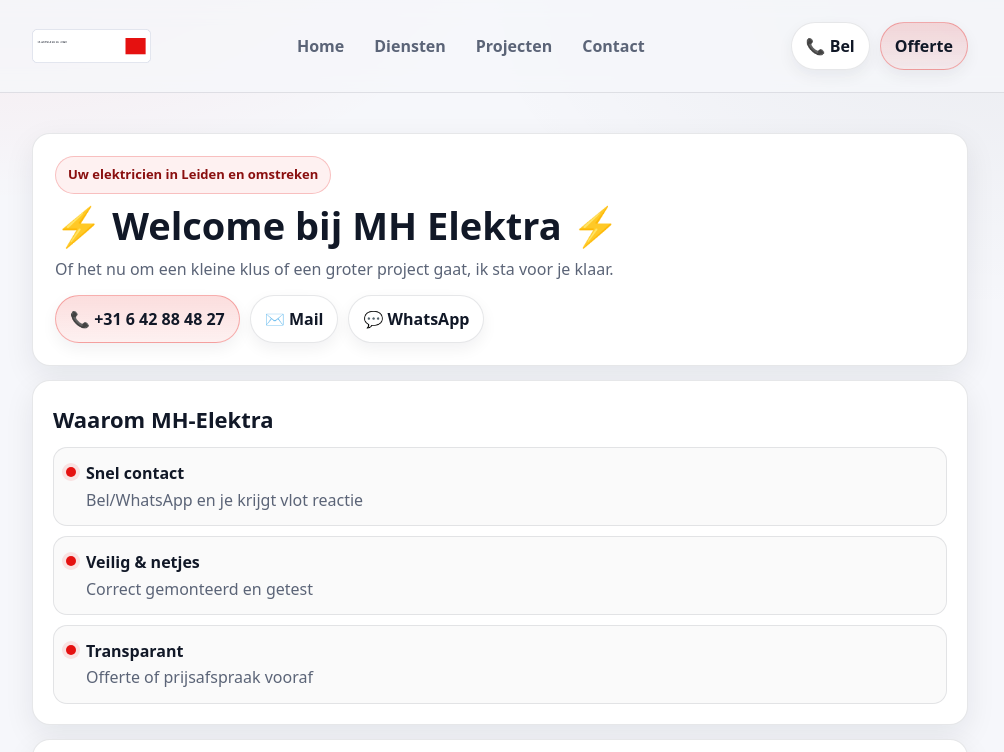
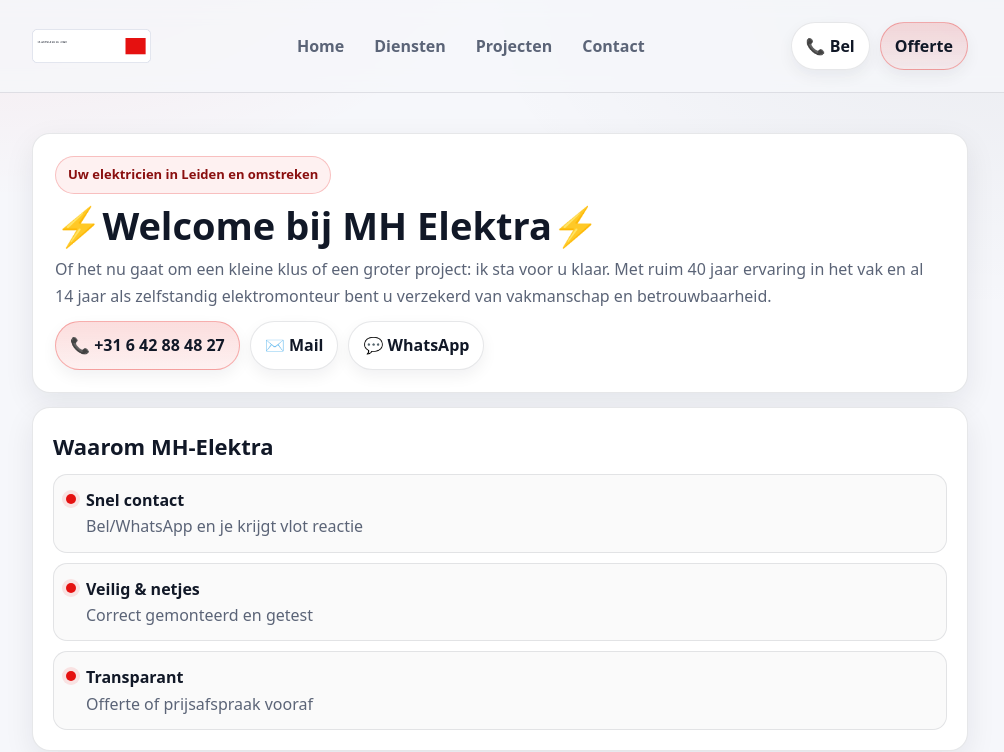
Before and after one commit to marcbeenhakker-rgb/MH-ELEKTRA, a Next.js app: page / in a window 1280 px wide. Shown: the top 752 px of the page, without its empty margins (140-1144 px from the left). Built offline with nearby package versions, Linux system fonts and the light colour scheme.

Commit message:
Update index.js

```diff
--- a/pages/index.js
+++ b/pages/index.js
@@ -7,9 +7,10 @@
       <section className="stack">
         <div className="hero card">
           <span className="kicker">Uw elektricien in Leiden en omstreken </span>
-          <h1>⚡ Welcome bij MH Elektra ⚡</h1>
+          <h1>⚡Welcome bij MH Elektra⚡</h1>
           <p className="muted">
-            Of het nu om een kleine klus of een groter project gaat, ik sta voor je klaar.
+            Of het nu gaat om een kleine klus of een groter project: ik sta voor u klaar.
+            Met ruim 40 jaar ervaring in het vak en al 14 jaar als zelfstandig elektromonteur bent u verzekerd van vakmanschap en betrouwbaarheid.
           </p>
 
           <div className="actions">
```
